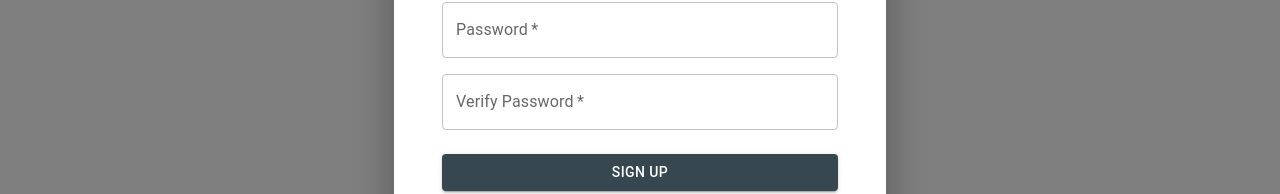
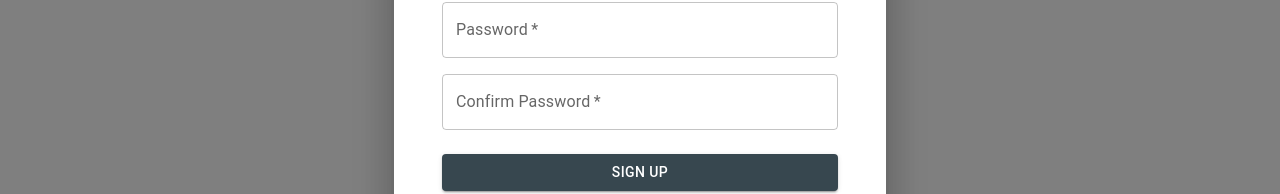
Before and after one commit to Danielxburns/gunsense, a React (Create React App) app: page / in a window 1280 px wide. Both pictures are taken after a click on the button "SIGN-UP". Shown: the part 530-724 px from the top of the page. Built offline with nearby package versions, Linux system fonts and the light colour scheme.

Commit message:
validates 'confirm password' field

```diff
--- a/src/features/users/SignUp.js
+++ b/src/features/users/SignUp.js
@@ -1,4 +1,4 @@
-import * as React from 'react';
+import React, { useState } from 'react';
 import { useDispatch } from 'react-redux';
 import { addNewUser } from './usersSlice';
 import Button from '@mui/material/Button';
@@ -14,12 +14,20 @@ import DialogContent from '@mui/material/DialogContent';
 
 export default function SignUp({ open, handleClose }) {
   const dispatch = useDispatch();
+  const [passwordError, setPasswordError] = useState(false);
+
   const handleSubmit = (event) => {
     event.preventDefault();
     const data = new FormData(event.currentTarget);
-    const dataObj = Object.fromEntries(data.entries())
+    if (data.get('password') !== data.get('confirmPassword')) {
+      setPasswordError(true);
+      return;
+    } else {
+      setPasswordError(false);
+    }
+    const dataObj = Object.fromEntries(data.entries());
     console.log('inside SignUp handleSubmit - dataObj :>> ', dataObj);
-    dispatch(addNewUser(dataObj))
+    dispatch(addNewUser(dataObj));
   };
 
   return (
@@ -129,13 +137,13 @@ export default function SignUp({ open, handleClose }) {
                 </Grid>
                 <Grid item xs={12}>
                   <TextField
+                    error={passwordError}
                     required
                     fullWidth
-                    name="verify-password"
-                    label="Verify Password"
-                    type="verify-password"
-                    id="verify-password"
-                    autoComplete="new-password"
+                    name="confirmPassword"
+                    label="Confirm Password"
+                    type="password"
+                    id="confirmPassword"
                   />
                 </Grid>
               </Grid>
```
Lines whose indentation alone changed are shown as unchanged.
